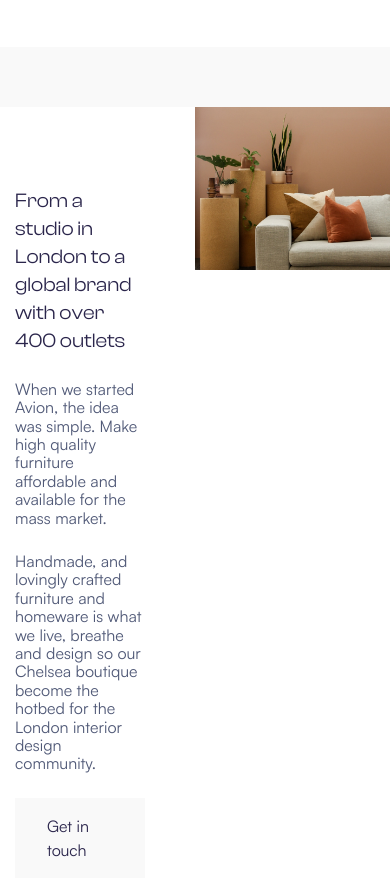
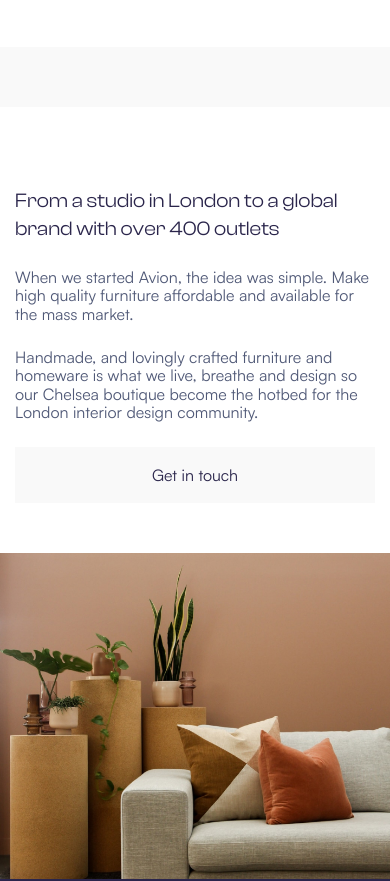
Before and after one commit to kasim876/avion, a plain HTML site: page index.html in a window 390 px wide. Shown: the part 3970-4851 px from the top of the page. Drawn offline with Linux system fonts and the light colour scheme.

Commit message:
add styles for phone to "about"

```diff
--- a/styles/blocks/_about.css
+++ b/styles/blocks/_about.css
@@ -47,5 +47,25 @@
 
 .about__image {
     width: 100%;
+    height: 100%;
     object-fit: cover;
 }
+
+@media (max-width: 768px) {
+    .about__container {
+        flex-direction: column;
+    }
+
+    .about__content,
+    .about__image-wrapper {
+        width: 100%;
+    }
+
+    .about__content {
+        padding-right: 15px;
+    }
+
+    .about__button {
+        width: 100%;
+    }
+}
```
